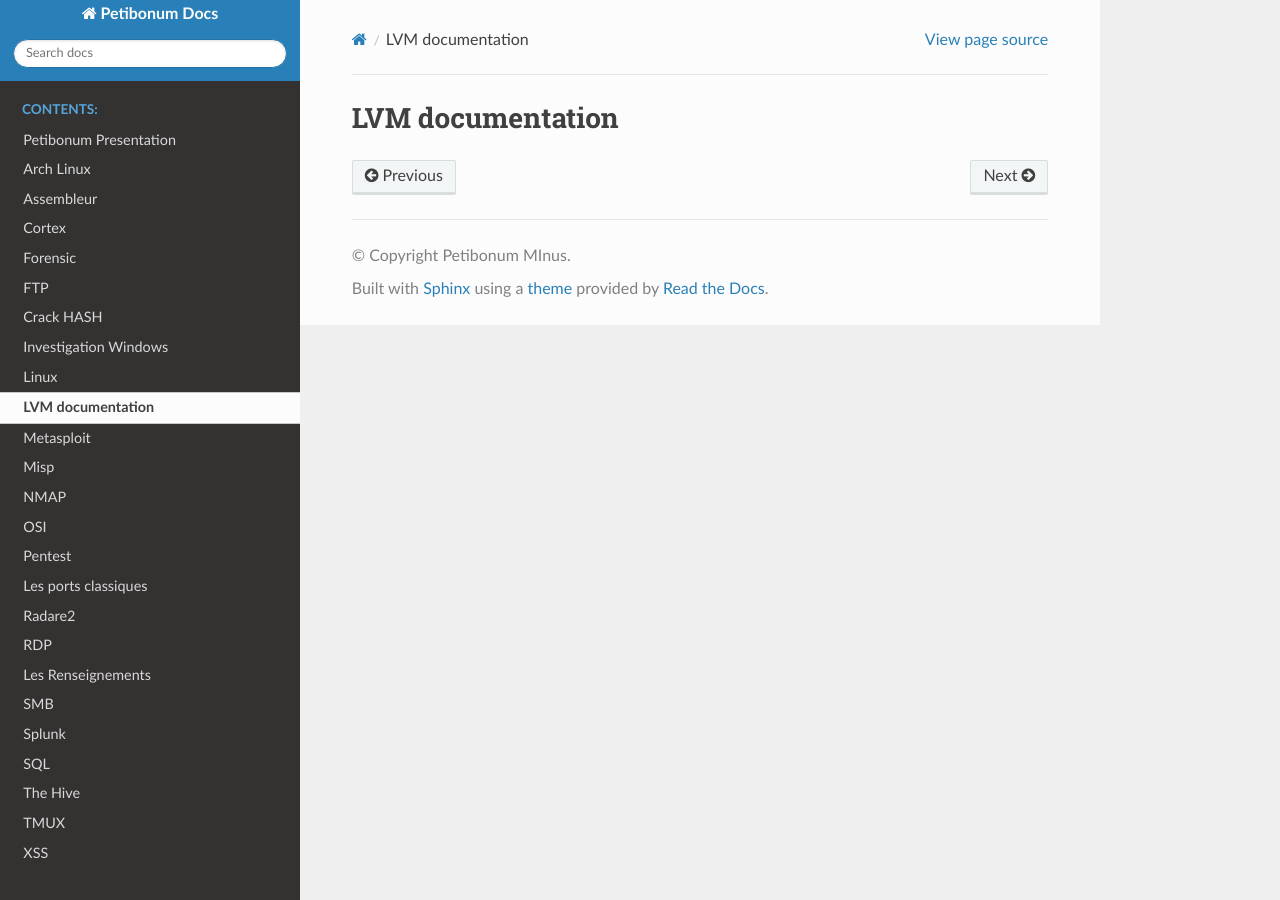
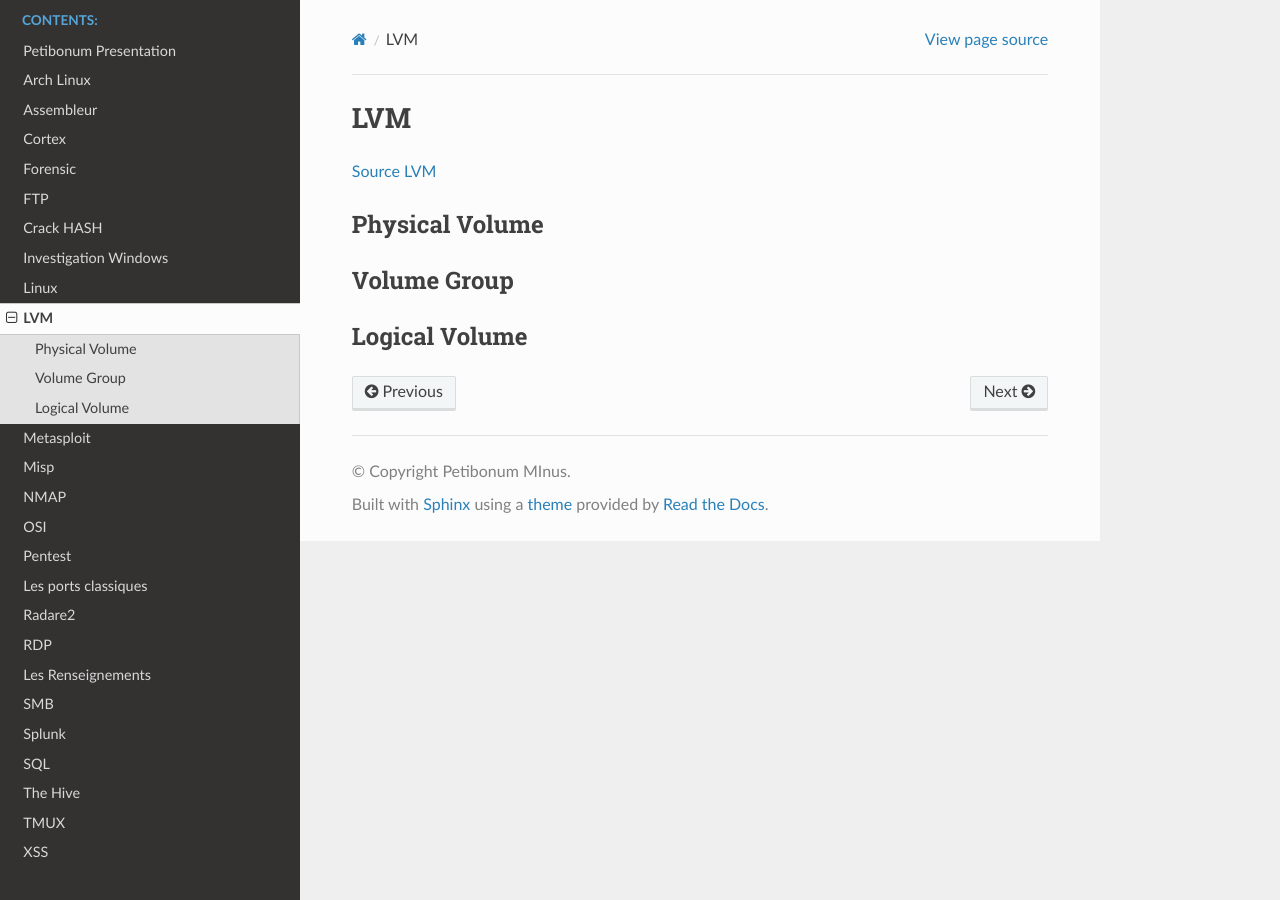
Before and after one commit to Iole-Bri/misp_docs_2, a Sphinx documentation site: the page built from docs/source/src/lvm.md, in a window 1280 px wide. Built offline with Sphinx 7.4.7 and the Read the Docs theme 2.0.0, drawn with Linux system fonts in a browser that asks for light colours; pages that are not in the unit, such as notebooks, are missing from menus.

Commit message:
Update lvm.md
modif lvm file

```diff
--- a/docs/source/src/lvm.md
+++ b/docs/source/src/lvm.md
@@ -1 +1,7 @@
-## LVM documentation
+# LVM
+
+[Source LVM](https://doc.ubuntu-fr.org/lvm)
+
+## Physical Volume
+## Volume Group
+## Logical Volume
```
